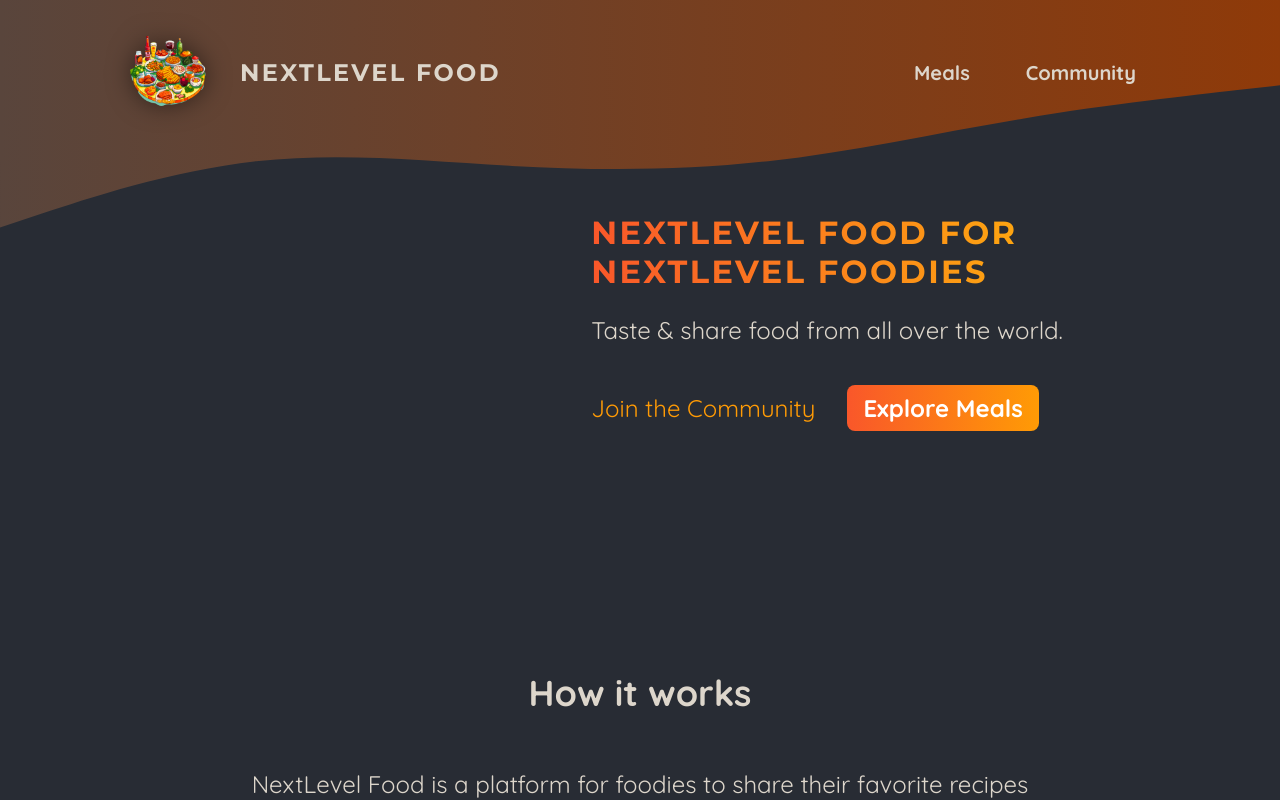
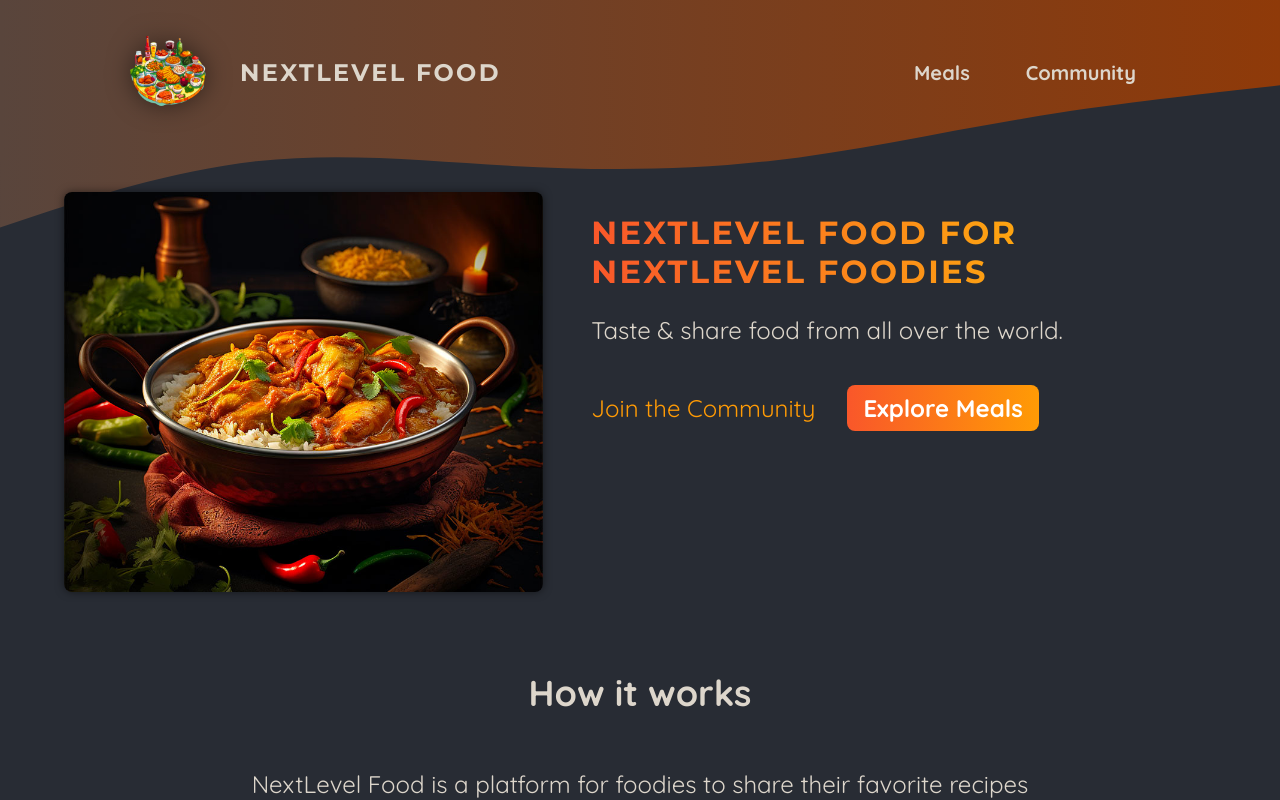
Before and after one commit to guiizis/nextJS, a Next.js app in the folder 05-onwards-foodies-starting-project/: page / in a window 1280 px wide. Shown: the top 800 px of the page. Built offline with nearby package versions, Linux system fonts and the light colour scheme.

Commit message:
add img slide show

```diff
--- /dev/null
+++ b/05-onwards-foodies-starting-project/app/components/images/imageSlideShow.js
@@ -0,0 +1,48 @@
+import { useEffect, useState } from 'react';
+import Image from 'next/image';
+
+import burgerImg from '@/assets/burger.jpg';
+import curryImg from '@/assets/curry.jpg';
+import dumplingsImg from '@/assets/dumplings.jpg';
+import macncheeseImg from '@/assets/macncheese.jpg';
+import pizzaImg from '@/assets/pizza.jpg';
+import schnitzelImg from '@/assets/schnitzel.jpg';
+import tomatoSaladImg from '@/assets/tomato-salad.jpg';
+import classes from './imageSlideShow.module.css';
+
+const images = [
+  { image: burgerImg, alt: 'A delicious, juicy burger' },
+  { image: curryImg, alt: 'A delicious, spicy curry' },
+  { image: dumplingsImg, alt: 'Steamed dumplings' },
+  { image: macncheeseImg, alt: 'Mac and cheese' },
+  { image: pizzaImg, alt: 'A delicious pizza' },
+  { image: schnitzelImg, alt: 'A delicious schnitzel' },
+  { image: tomatoSaladImg, alt: 'A delicious tomato salad' },
+];
+
+export default function ImageSlideshow() {
+  const [currentImageIndex, setCurrentImageIndex] = useState(0);
+
+  useEffect(() => {
+    const interval = setInterval(() => {
+      setCurrentImageIndex((prevIndex) =>
+        prevIndex < images.length - 1 ? prevIndex + 1 : 0
+      );
+    }, 5000);
+
+    return () => clearInterval(interval);
+  }, []);
+
+  return (
+    <div className={classes.slideshow}>
+      {images.map((image, index) => (
+        <Image
+          key={index}
+          src={image.image}
+          className={index === currentImageIndex ? classes.active : ''}
+          alt={image.alt}
+        />
+      ))}
+    </div>
+  );
+}
--- /dev/null
+++ b/05-onwards-foodies-starting-project/app/components/images/imageSlideShow.module.css
@@ -0,0 +1,26 @@
+.slideshow {
+  position: relative;
+  width: 100%;
+  height: 100%;
+  border-radius: 8px;
+  overflow: hidden;
+  box-shadow: 0 0 0.5rem rgba(0, 0, 0, 0.5);
+}
+
+.slideshow img {
+  width: 100%;
+  height: 100%;
+  object-fit: cover;
+  position: absolute;
+  top: 0;
+  left: 0;
+  opacity: 0;
+  transform: scale(1.1) translateX(-1rem) rotate(-5deg);
+  transition: all 0.5s ease-in-out;
+}
+
+.slideshow .active {
+  z-index: 1;
+  opacity: 1;
+  transform: scale(1) translateX(0) rotate(0);
+}
--- a/05-onwards-foodies-starting-project/app/page.js
+++ b/05-onwards-foodies-starting-project/app/page.js
@@ -1,12 +1,15 @@
 import Link from 'next/link';
 
 import classes from './page.module.css';
+import ImageSlideshow from './components/images/imageSlideShow';
 
 export default function Home() {
   return (
     <>
       <header className={classes.header}>
-        <div className={classes.slideshow}></div>
+        <div className={classes.slideshow}>
+        <ImageSlideshow />
+        </div>
         <div>
           <div className={classes.hero}>
             <h1>NextLevel Food for NextLevel Foodies</h1>
```
